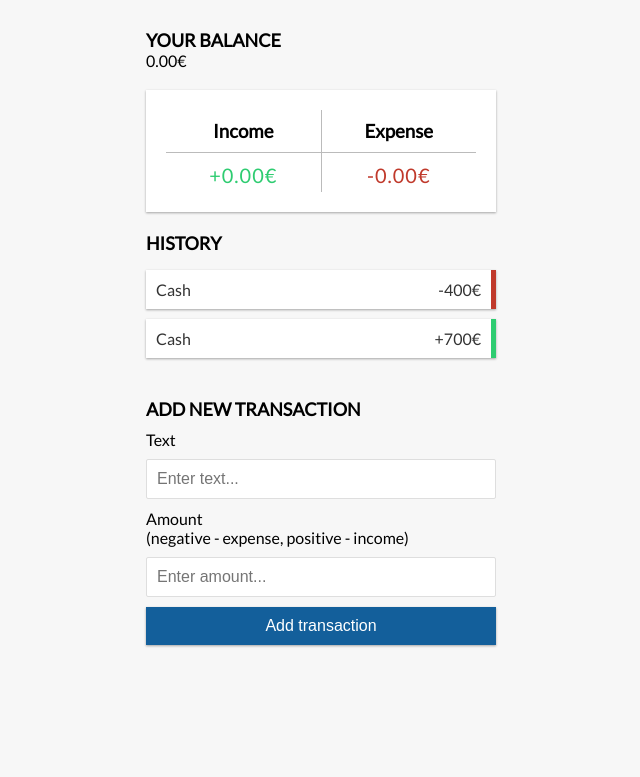
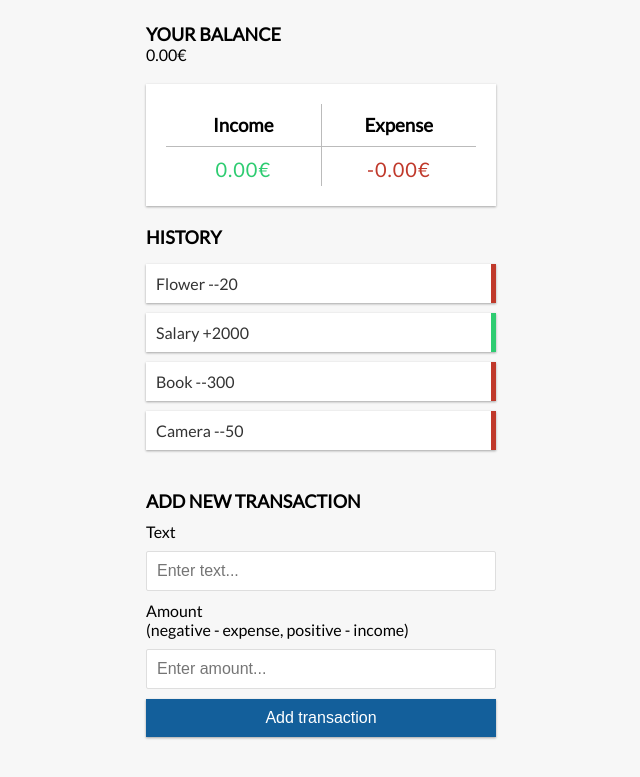
Before and after one commit to se4astien/expense-tracker-js, a plain HTML site: page index.html in a window 1280 px wide. Shown: the part 89-866 px from the top of the page, without its empty margins (319-959 px from the left). Before the commit the page ends 800 px from the top, so only its background shows below. Drawn offline with Linux system fonts and the light colour scheme.

Commit message:
step 2: show transaction items

```diff
--- a/index.html
+++ b/index.html
@@ -17,7 +17,7 @@
       <div class="inc-exp">
         <div>
           <h3>Income</h3>
-          <p id="money-plus" class="money plus">+0.00€</p>
+          <p id="money-plus" class="money plus">0.00€</p>
         </div>
         <div>
           <h3>Expense</h3>
@@ -26,14 +26,7 @@
       </div>
 
       <h2>History</h2>
-      <ul id="list" class="list">
-        <li class="minus">
-          Cash <span>-400€</span><button class="delete-btn">x</button>
-        </li>
-        <li class="plus">
-          Cash <span>+700€</span><button class="delete-btn">x</button>
-        </li>
-      </ul>
+      <ul id="list" class="list"></ul>
 
       <h2>Add new transaction</h2>
       <form id="form">
--- a/script.js
+++ b/script.js
@@ -0,0 +1,39 @@
+const balance = document.getElementById('balance');
+const moneyPlus = document.getElementById('money-plus');
+const moneyMinus = document.getElementById('money-minus');
+const list = document.getElementById('list');
+const form = document.getElementById('form');
+const text = document.getElementById('text');
+const amount = document.getElementById('amount');
+
+const dummyTransactions = [
+  { id: 1, text: 'Flower', amount: -20 },
+  { id: 2, text: 'Salary', amount: 2000 },
+  { id: 3, text: 'Book', amount: -300 },
+  { id: 4, text: 'Camera', amount: -50 }
+];
+
+let transactions = dummyTransactions;
+console.log(transactions);
+
+// Add transaction into the DOM
+function addTransactionDOM(transaction) {
+  // Get sign + or -
+  const sign = transaction.amount < 0 ? '-' : '+';
+  // Add item
+  const item = document.createElement('li');
+  // Add class based on value
+  item.classList.add(transaction.amount < 0 ? 'minus' : 'plus');
+  // content on li
+  item.innerHTML = `${transaction.text} ${sign}${transaction.amount}`;
+  // Append Child to the ul
+  list.appendChild(item);
+}
+
+// Init App
+function init() {
+  list.innerHTML = '';
+  transactions.forEach(addTransactionDOM);
+}
+
+init();
```
